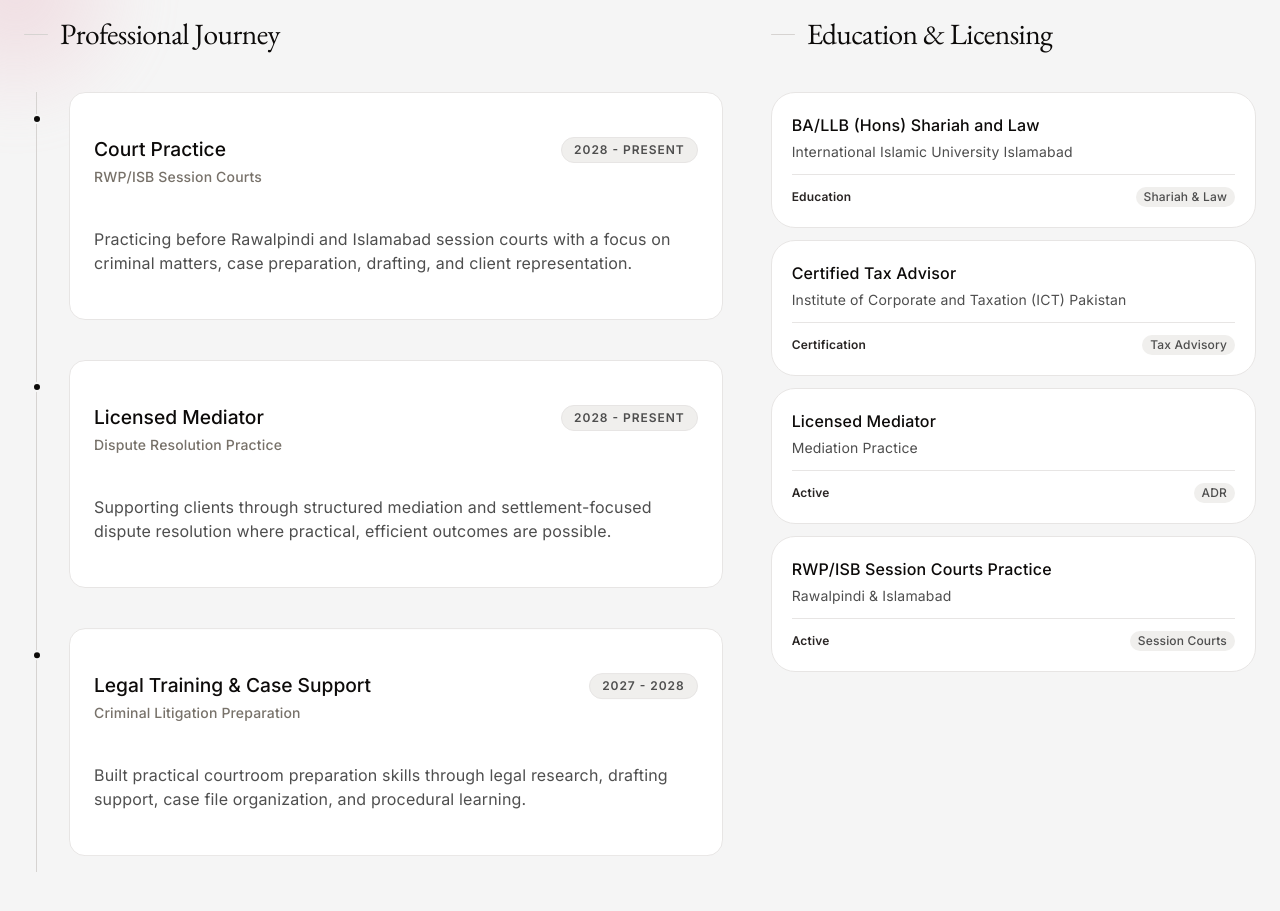
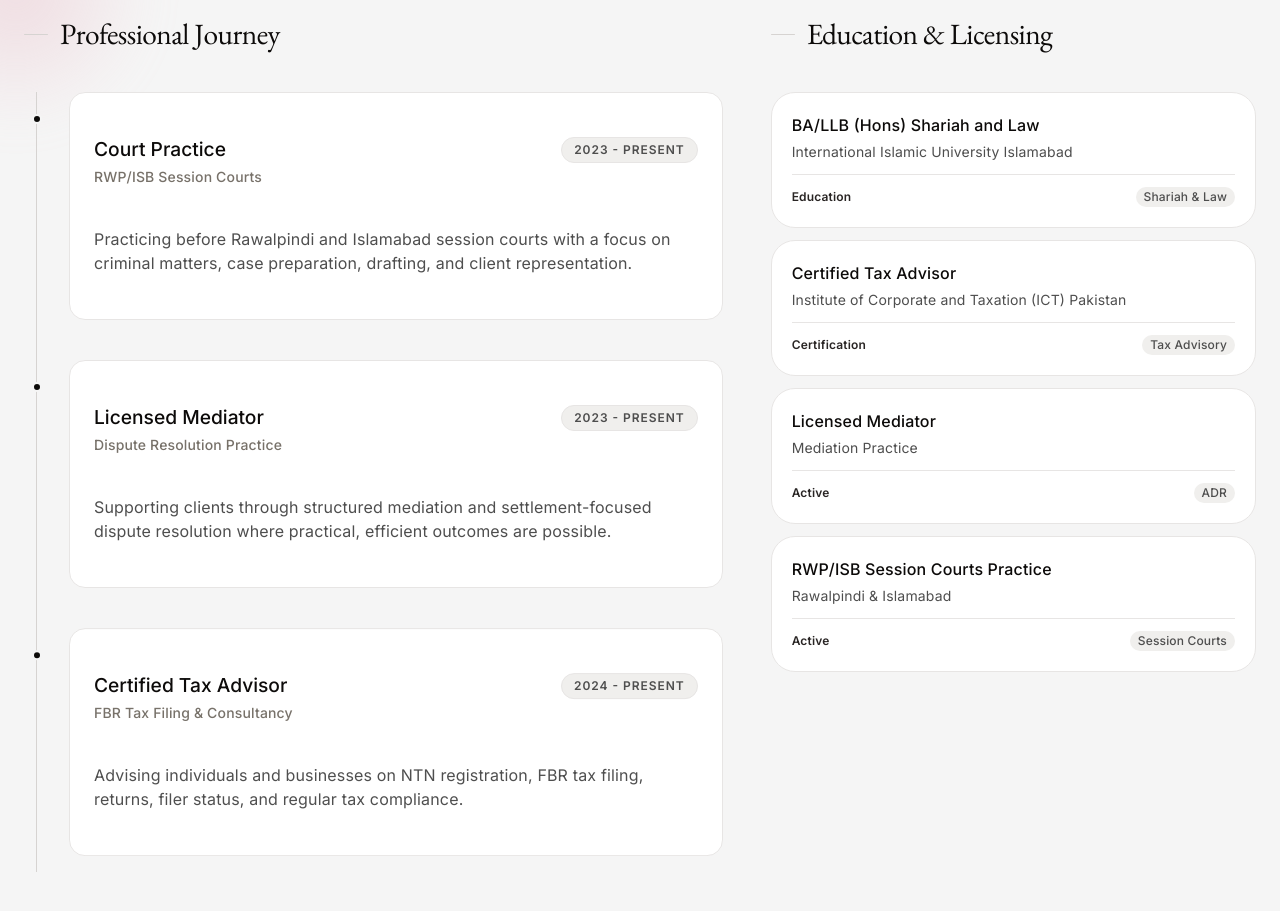
Before and after one commit to sudo-hassan-zahid/portfolio_hussain, a Next.js app: page / in a window 1280 px wide. Shown: the part 2200-3111 px from the top of the page. Built offline with nearby package versions, Linux system fonts and the light colour scheme.

Commit message:
Updated experience section

```diff
--- a/components/experience.tsx
+++ b/components/experience.tsx
@@ -8,25 +8,25 @@ import {
 
 const experiences = [
   {
-    period: "2028 - Present",
+    period: "2023 - Present",
     role: "Court Practice",
     firm: "RWP/ISB Session Courts",
     description:
       "Practicing before Rawalpindi and Islamabad session courts with a focus on criminal matters, case preparation, drafting, and client representation.",
   },
   {
-    period: "2028 - Present",
+    period: "2023 - Present",
     role: "Licensed Mediator",
     firm: "Dispute Resolution Practice",
     description:
       "Supporting clients through structured mediation and settlement-focused dispute resolution where practical, efficient outcomes are possible.",
   },
   {
-    period: "2027 - 2028",
-    role: "Legal Training & Case Support",
-    firm: "Criminal Litigation Preparation",
+    period: "2024 - Present",
+    role: "Certified Tax Advisor",
+    firm: "FBR Tax Filing & Consultancy",
     description:
-      "Built practical courtroom preparation skills through legal research, drafting support, case file organization, and procedural learning.",
+      "Advising individuals and businesses on NTN registration, FBR tax filing, returns, filer status, and regular tax compliance.",
   },
 ];
 
```
